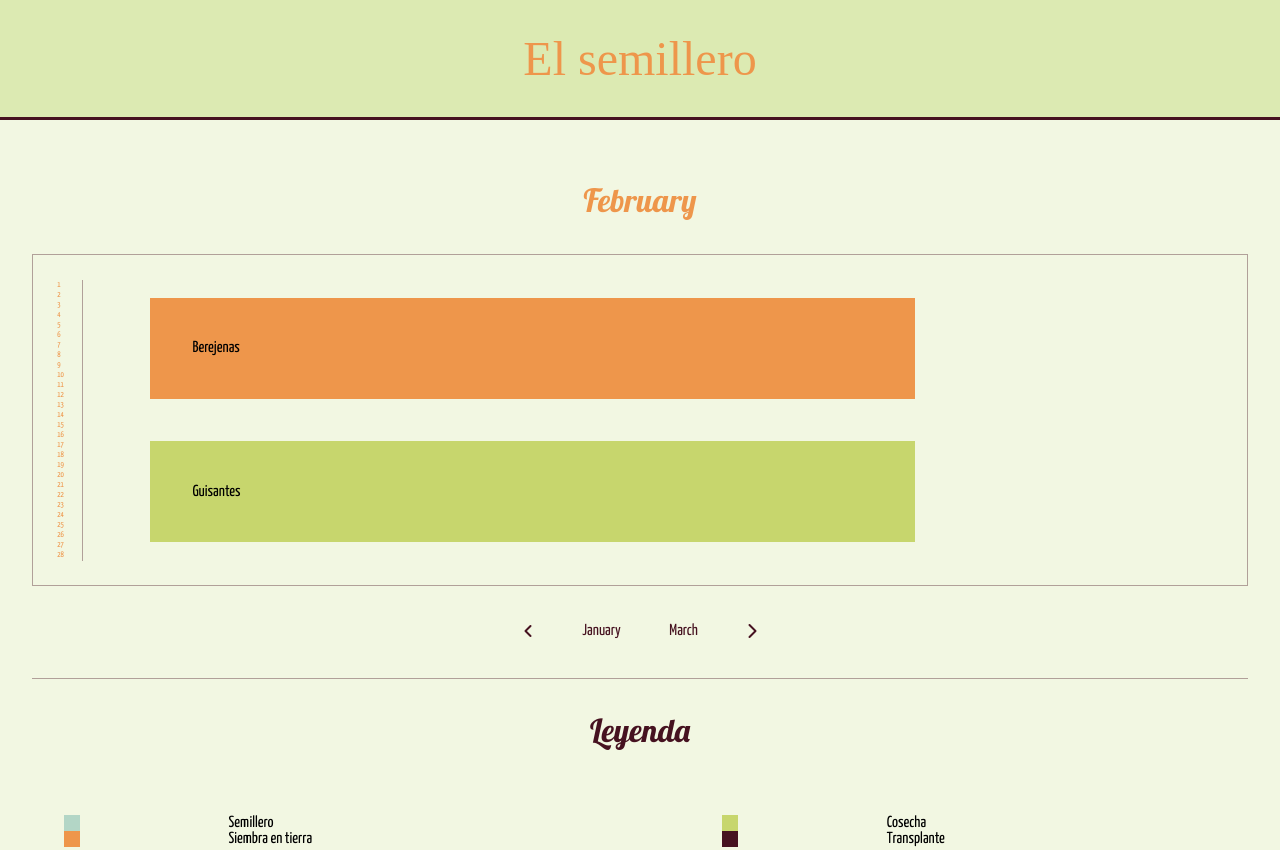
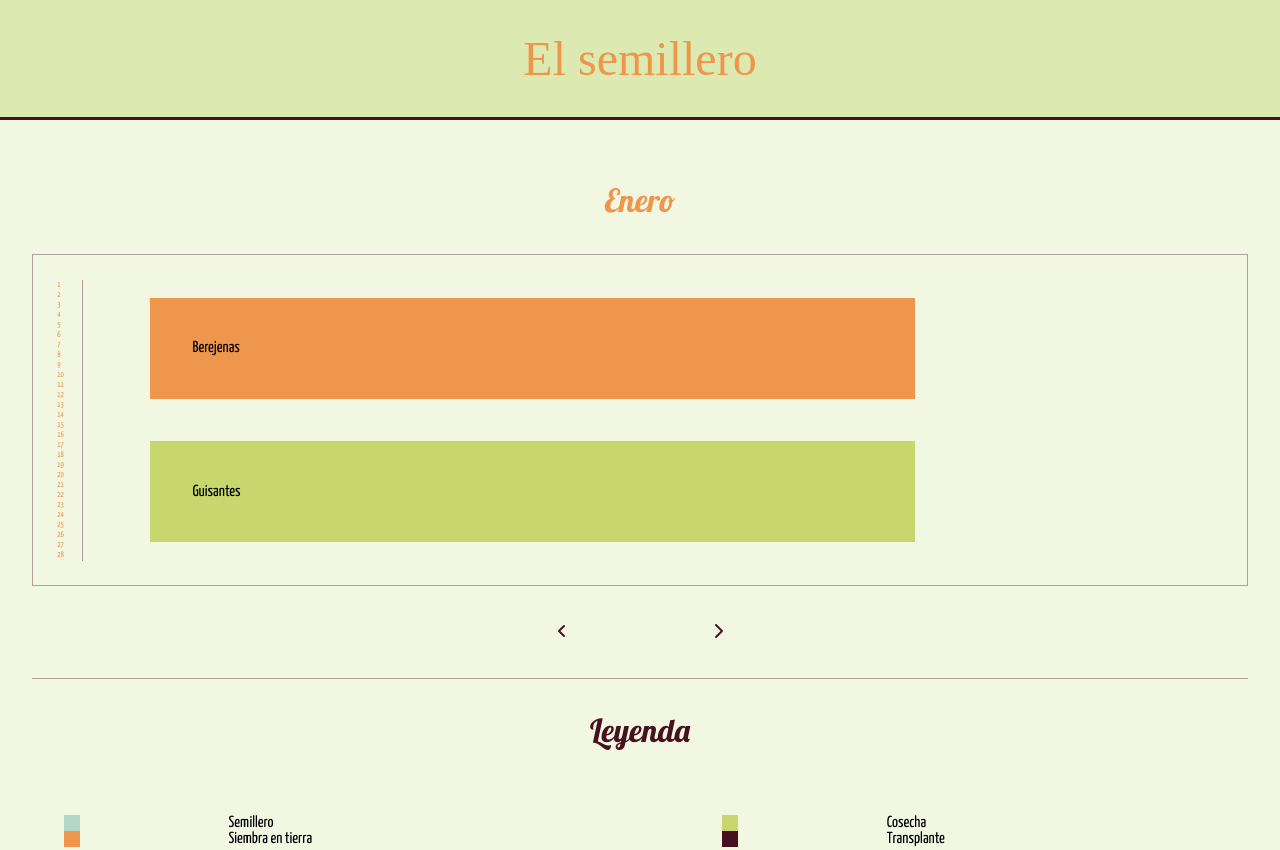
Before and after one commit to Calpurniax/personal-project, a React app in the folder web/: page / in a window 1280 px wide. Shown: the top 850 px of the page. Built offline with nearby package versions, Linux system fonts and the light colour scheme.

Commit message:
add different change month logic, not working 100%

```diff
--- a/web/src/components/App.js
+++ b/web/src/components/App.js
@@ -12,10 +12,14 @@ import tomate from '../images/tomate.png';
 import carrot from '../images/carrot.png'
 
 function App() {
-  const [month, setMonth] = useState('Enero');
-  const [preMonth, setPreMonth] = useState('Diciembre');
-  const [postMonth, setPostMonth] = useState('Febrero');
-  const [days, setDays] = useState(30);
+  const [currentMonthNumber, setCurrentMonthNumber] = useState(0)
+  const months = ['enero', 'febrero', 'marzo', 'abril', 'mayo', 'junio', 'julio', 'agosto', 'septiembre', 'octubre', 'noviembre', 'diciembre']
+  //const [month, setMonth] = useState('Enero');
+  //const [preMonth, setPreMonth] = useState('Diciembre');
+  //const [postMonth, setPostMonth] = useState('Febrero');
+  const [days, setDays] = useState(31);
+  const [currentMonthName, setCurrentMonthName] = useState('enero')
+  const [showedMonths, setShowedMonths] = useState(['diciembre', 'enero', 'febrero'])
   const vegetables = [{
     name: 'apio',
     icon: carrot,
@@ -36,27 +40,37 @@ function App() {
   const getDays = (year, month) => {
     return new Date(year, month, 0).getDate();
   }
+
+  const getMonthName = (monthNumber) => {
+    return months.slice(monthNumber, (monthNumber + 1))
+
+  }
+  const getShowedMonths = () => {
+    return months.slice(currentMonthNumber - 1, (currentMonthNumber + 2))
+  }
+
   useEffect(() => {
     const current = new Date()
-    setMonth(current.toLocaleString('default', { month: 'long' }))
     const daysInMonth = getDays(current.getFullYear(), current.getMonth() + 1)
     setDays(daysInMonth);
-    current.setMonth(current.getMonth() - 1)
-    setPreMonth(current.toLocaleString('default', { month: 'long' }))
-    current.setMonth(current.getMonth() + 2)
-    setPostMonth(current.toLocaleString('default', { month: 'long' }))
+    setCurrentMonthNumber(current.getMonth())
+    setCurrentMonthName(getMonthName(currentMonthNumber))
+    setShowedMonths(getShowedMonths(currentMonthNumber))
   }, []);
-  const changeToPrevMonth = () => {
-    setMonth(preMonth)
-    setDays(getDays(new Date().getFullYear(), new Date().getMonth() - 1))
 
+  const changeMonth = (month) => {
+    console.log(month)
+    setCurrentMonthNumber(months.findIndex(each => each === month))
+    setCurrentMonthName(month)
+    setDays(getDays(new Date().getFullYear(), currentMonthNumber))
   }
+
   return (
     <div className='app'>
       <Header />
       <main className='main'>
-        <CalendarMobile month={month} days={days} />
-        <CalendarMenu preMonth={preMonth} postMonth={postMonth} changeToPrevMonth={changeToPrevMonth} />
+        <CalendarMobile days={days} currentMonthName={currentMonthName} />
+        <CalendarMenu showedMonths={showedMonths} changeMonth={changeMonth} />
         <CalendarLegend />
         <List vegetables={vegetables} />
 
--- a/web/src/components/CalendarMenu.js
+++ b/web/src/components/CalendarMenu.js
@@ -1,15 +1,15 @@
-const CalendarMenu = ({ postMonth, preMonth, changeToPrevMonth }) => {
-    const beforeClick = () => {
-        changeToPrevMonth()
+const CalendarMenu = ({ showedMonths, changeMonth }) => {
+    const monthClick = (event) => {
+        changeMonth(event.target.id)
+    }
+    const renderMonths = () => {
+        return showedMonths.map((each, index) => <li key={index} id={each} onClick={monthClick} className="monthMenu__change__list__element">{each}</li>)
     }
     return (
-        <section className="month__menu">
-            <span className="month__menu__change threeBefore"><i className="fa-solid fa-angle-left"></i></span>
-            <p className="month__menu__change before" onClick={beforeClick}> {preMonth}</p>
-            <p className="month__menu__change after">{postMonth}</p>
-            <span className="month__menu__change threeAfter"><i className="fa-solid fa-chevron-right"></i>
-
-            </span>
-        </section>
+        <section className="monthMenu">
+            <span className="monthMenu__change before" > <i className="fa-solid fa-angle-left"></i></span>
+            <ul className="monthMenu__change__list">{renderMonths()}</ul>
+            <span className="monthMenu__change after"><i className="fa-solid fa-chevron-right"></i></span>
+        </section >
     )
 }; export default CalendarMenu
--- a/web/src/components/CalendarMobile.js
+++ b/web/src/components/CalendarMobile.js
@@ -1,4 +1,4 @@
-const CalendarMobile = ({ month, days }) => {
+const CalendarMobile = ({ currentMonthName, days }) => {
 
     const daysToRender = []
     const renderDays = () => {
@@ -12,7 +12,7 @@ const CalendarMobile = ({ month, days }) => {
     }
     return (
         <section className='calendar'>
-            <h2 className='calendar__title'>{month}</h2>
+            <h2 className='calendar__title'>{currentMonthName}</h2>
             <div className='calendar__body'>
                 <ul className='calendar__body__ul'>{renderDays()}</ul>
                 <div className='calendar__body__task'>
--- a/web/src/styles/components/CalendarMenu.scss
+++ b/web/src/styles/components/CalendarMenu.scss
@@ -1,19 +1,33 @@
-.month__menu {
+.monthMenu {
     text-align: center;
     margin: auto;
     display: flex;
     justify-content: center;
+    align-items: center;
     border-bottom: 0.5px solid #46122060;
     width: 95%;
     padding: 1% 0 1% 0;
+    gap: 4%;
 
     &__change {
         margin: 2%;
-        text-transform: capitalize;
         color: $brown-color;
 
         &:hover {
             cursor: pointer;
         }
+
+        &__list {
+            text-transform: capitalize;
+            display: flex;
+            flex-direction: row;
+            gap: 8%;
+            justify-content: center;
+            align-items: center;
+
+            &:hover {
+                cursor: pointer;
+            }
+        }
     }
 }
```
